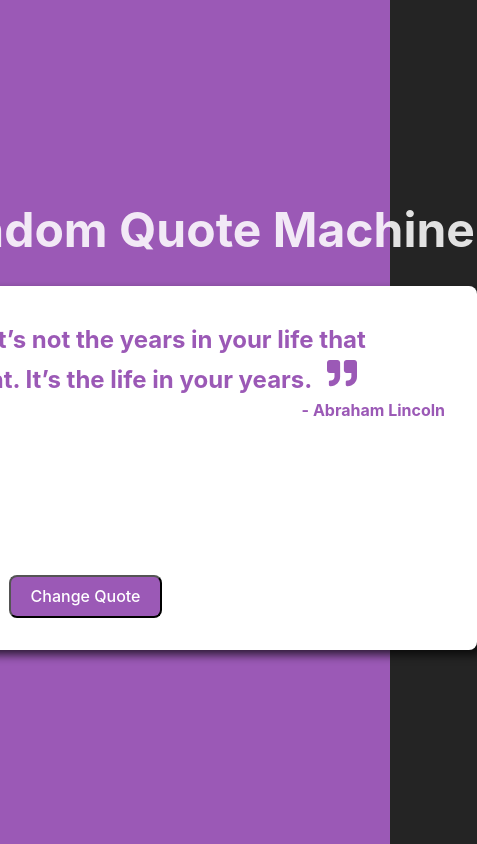
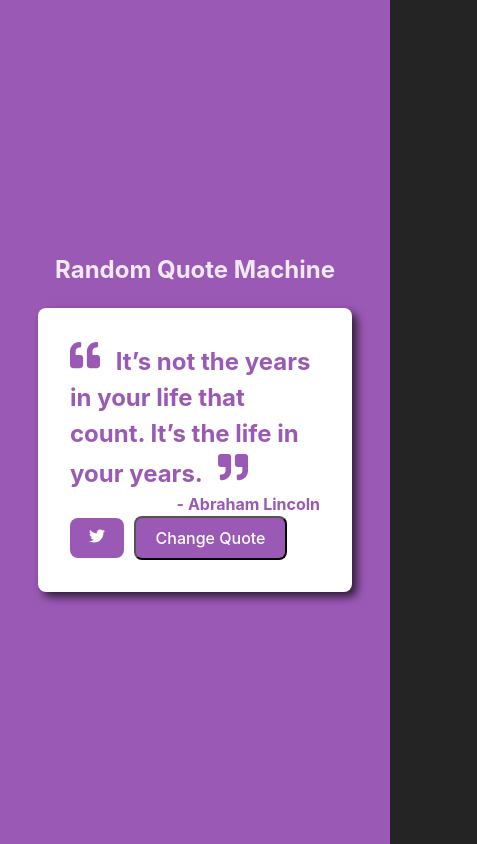
Before and after one commit to Romage25/random-quote-machine, a React (Vite) app: page / in a window 390 px wide. Shown: the whole page, 477 px wide, since content can reach past the window. Built offline with nearby package versions, Linux system fonts and the light colour scheme.

Commit message:
adjust responsiveness

```diff
--- a/src/App.css
+++ b/src/App.css
@@ -68,3 +68,14 @@ button, a {
   color: white;
   font-size: 1em;
 }
+
+@media (max-width: 768px) {
+  h1 {
+    font-size: 1.5rem;
+  }
+
+  #quote-box{
+    width: 250px;
+    min-height: 200px;
+  }
+}
```
